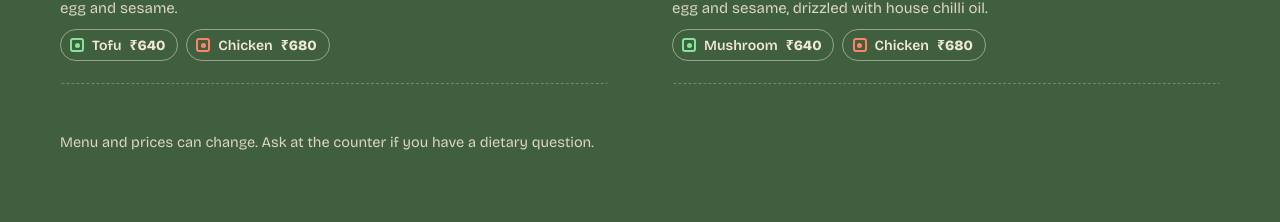
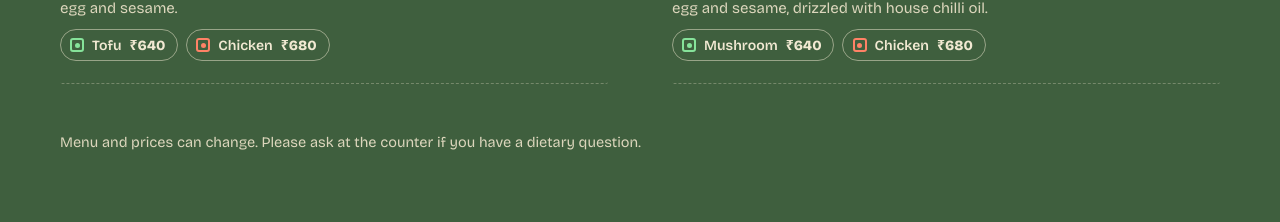
Before and after one commit to isaaq-14/shinto-cafe, a Next.js app: page / in a window 1280 px wide. Shown: the part 2720-2942 px from the top of the page. Built offline with nearby package versions, Linux system fonts and the light colour scheme; no server answers; a web font is replaced by a local one.

Commit message:
Update menu-section.tsx

```diff
--- a/src/components/menu-section.tsx
+++ b/src/components/menu-section.tsx
@@ -107,7 +107,7 @@ export function MenuSection() {
               ))}
             </TabsContent>
           ))}
-          <p className="menu-foot">Menu and prices can change. Ask at the counter if you have a dietary question.</p>
+          <p className="menu-foot">Menu and prices can change. Please ask at the counter if you have a dietary question.</p>
         </div>
       </Tabs>
     </section>
```
